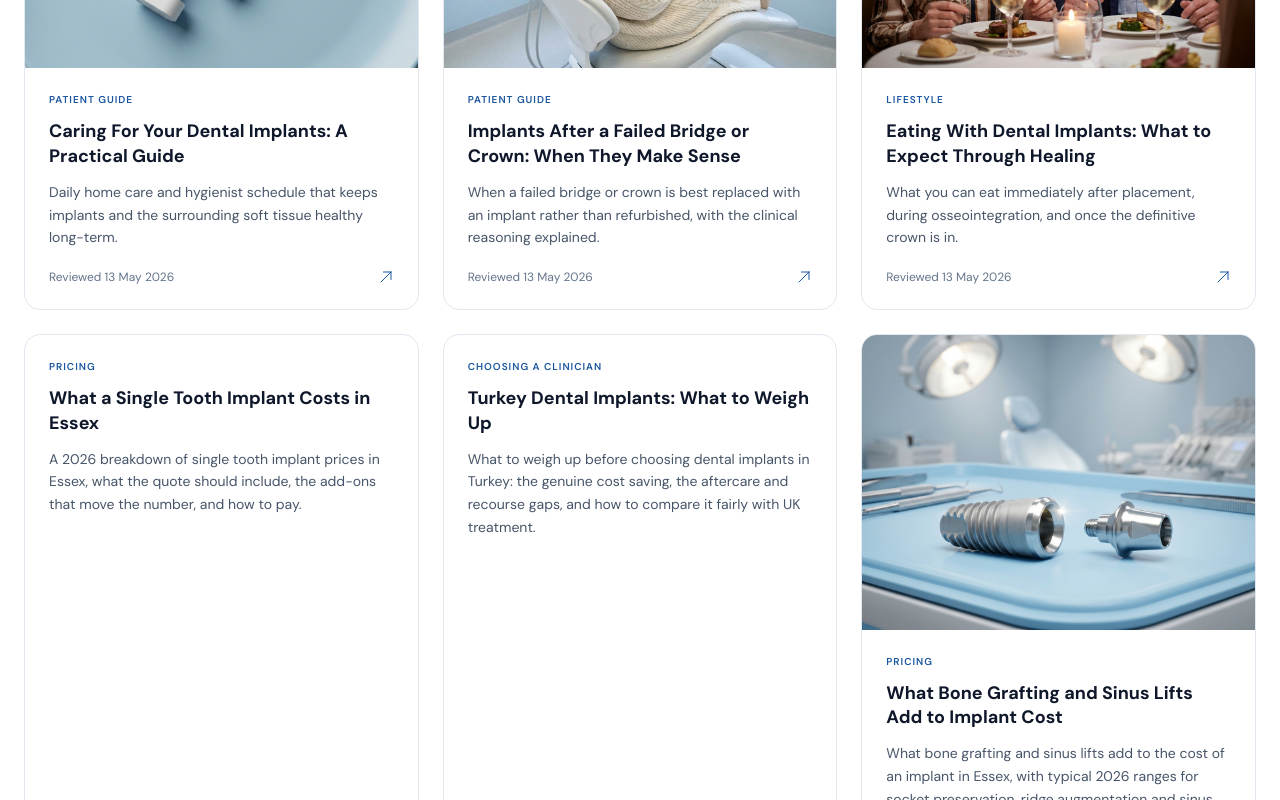
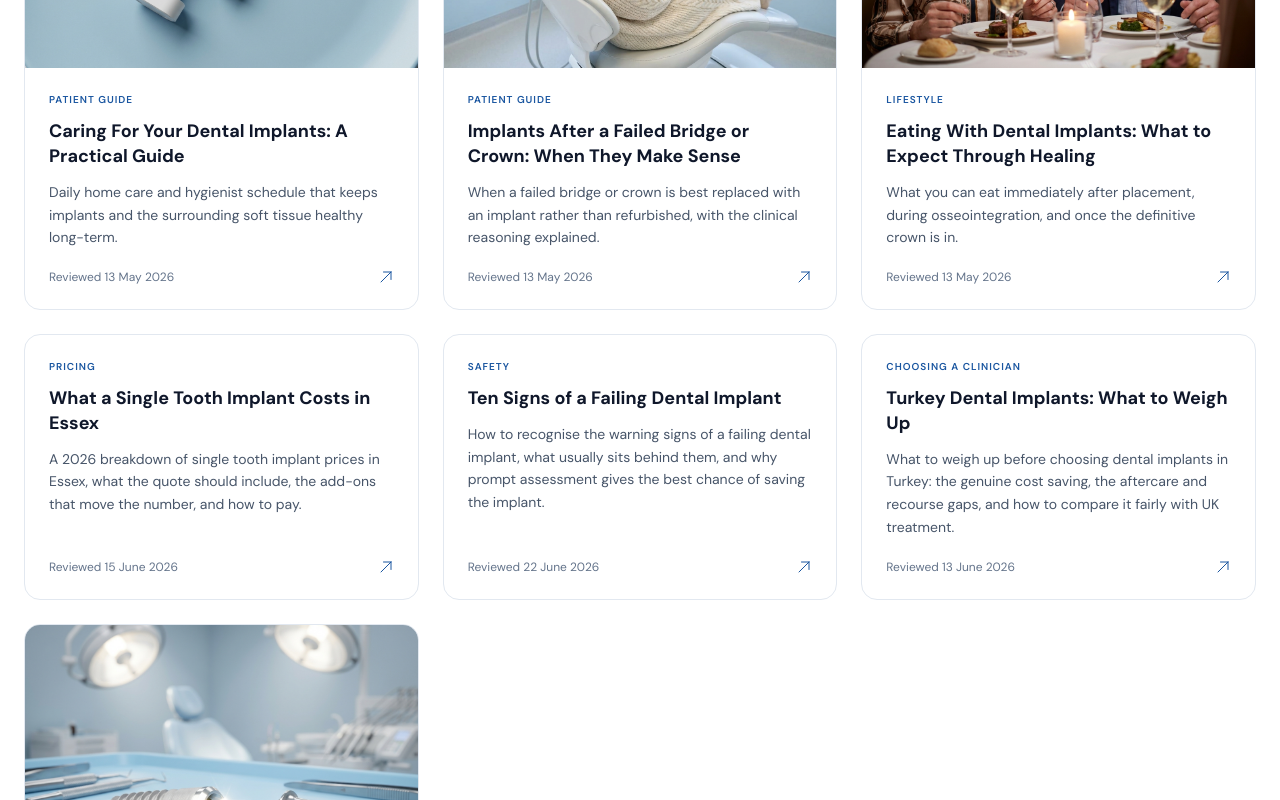
Before and after one commit to vimldn/essexdental, a Next.js app: page /blog in a window 1280 px wide. Shown: the part 1303-2103 px from the top of the page. Built offline with nearby package versions, Linux system fonts and the light colour scheme.

Commit message:
Publish failing dental implant guide

```diff
--- a/data/blog.ts
+++ b/data/blog.ts
@@ -1318,7 +1318,7 @@ export const BLOG_POSTS: BlogPost[] = [
   {
     slug: 'signs-of-failing-dental-implant',
     hub: 'implant-risks-and-success',
-    draft: true,
+    draft: false,
     title: 'Ten Signs of a Failing Dental Implant',
     metaTitle: 'Signs of a Failing Dental Implant | What to Watch For',
     metaDescription:
@@ -1326,8 +1326,8 @@ export const BLOG_POSTS: BlogPost[] = [
     excerpt:
       'How to recognise the warning signs of a failing dental implant, what usually sits behind them, and why prompt assessment gives the best chance of saving the implant.',
     category: 'Safety',
-    publishedAt: '2026-06-12',
-    lastReviewedAt: '2026-06-12',
+    publishedAt: '2026-06-22',
+    lastReviewedAt: '2026-06-22',
     paragraphs: [
       'The clearest warning signs of a failing dental implant are pain or discomfort that persists or returns after healing, any feeling of movement, gums around the implant that bleed, swell or recede, a bad taste or odour that will not clear, and difficulty chewing on that side. None of these proves the implant is lost, but every one of them justifies a prompt appointment, because problems caught early are usually manageable and problems left for months often are not.',
       'In the first weeks after placement, some tenderness, minor swelling and bruising are a normal part of healing and settle steadily. What should not happen is pain that worsens after the first week, throbbing that keeps you awake, swelling that grows rather than shrinks, or any sensation that the implant itself shifts when touched. These early signs can mean the implant is not fusing with the bone, a process called osseointegration that the whole treatment depends on. An implant that fails to integrate is uncomfortable but rarely an emergency, and removing it early is a far smaller event than most patients fear. The site is usually left to heal and can often be re-treated later.',
```
